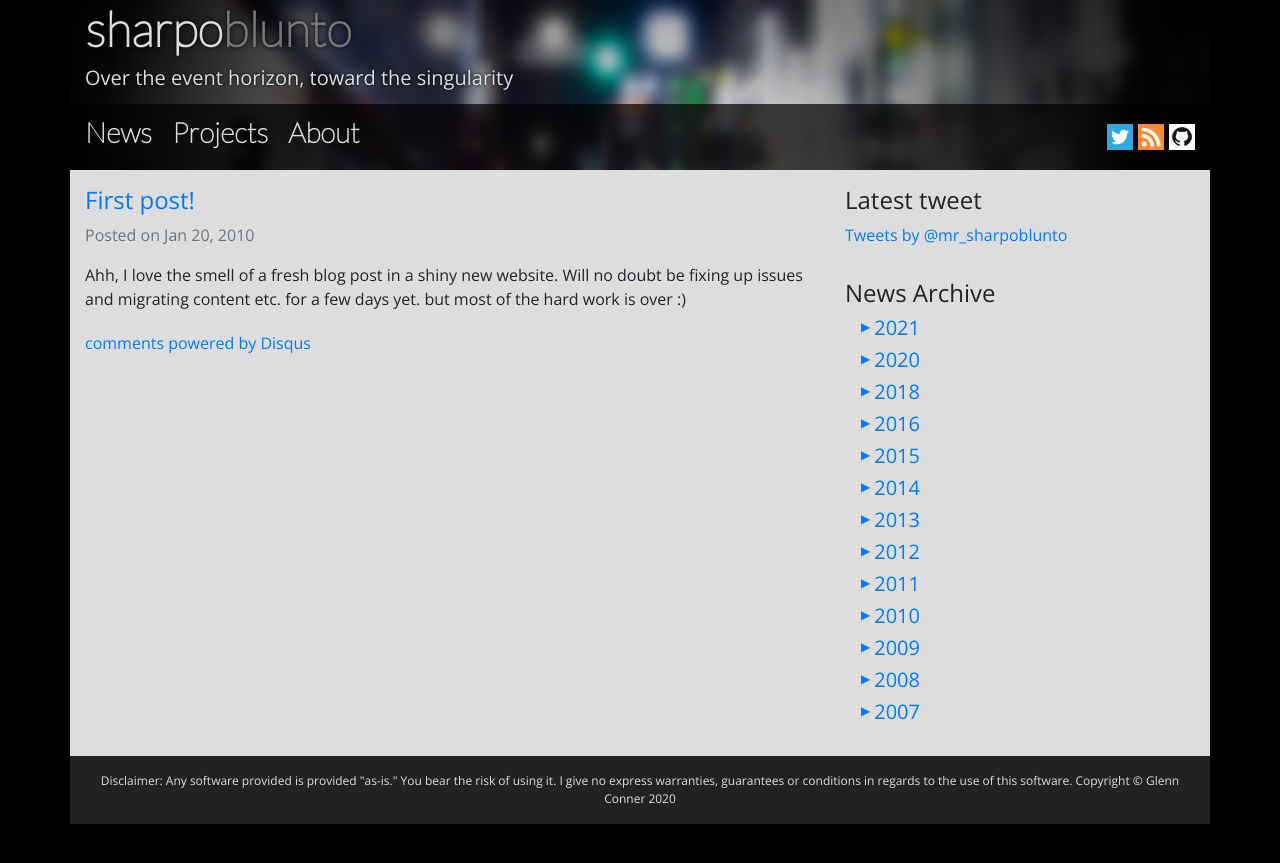
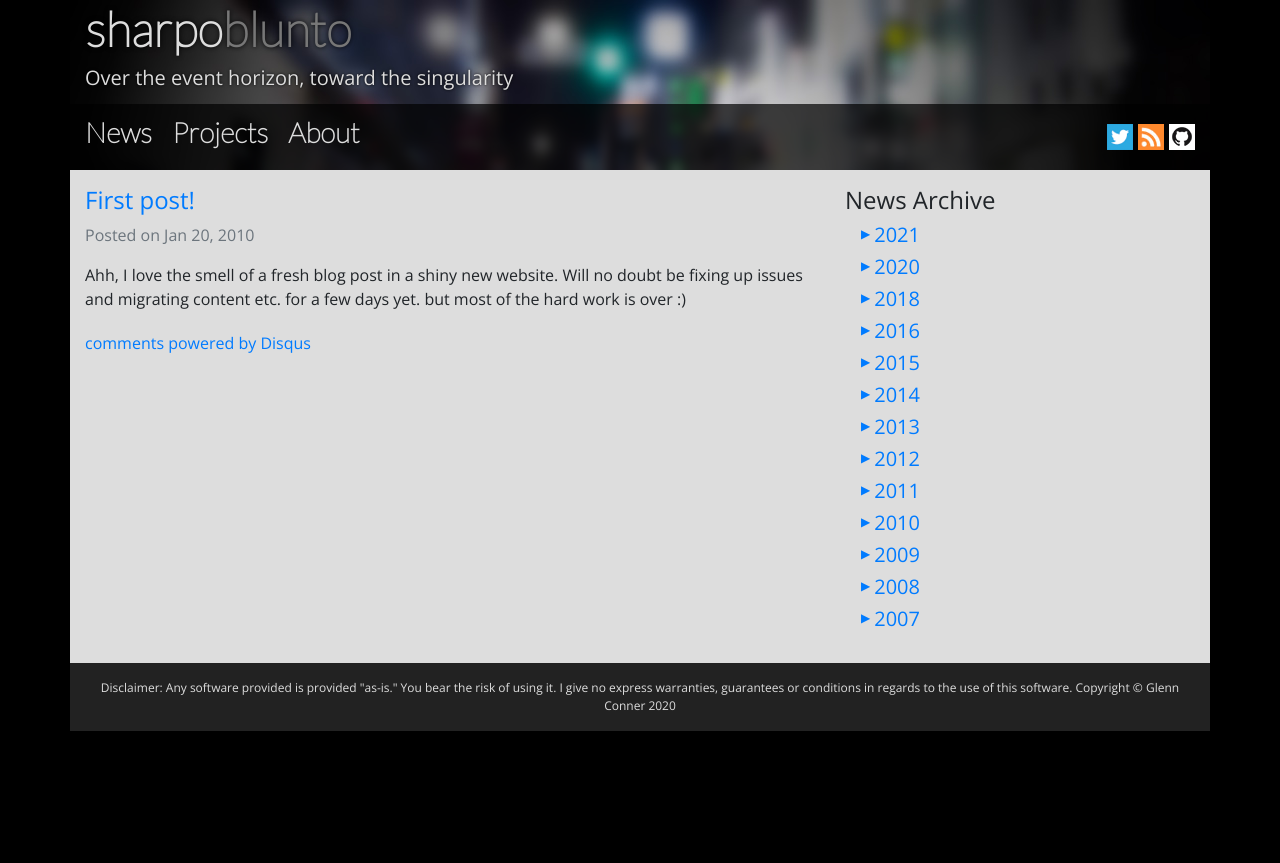
Before and after one commit to mrsharpoblunto/sharpoblunto.com, a Jekyll site: the page built from _posts/2010-01-20-first-post!.markdown, in a window 1280 px wide. Shown: the top 863 px of the page. Built offline with Jekyll 4.4.1, drawn with Linux system fonts in a browser that asks for light colours; comment, search, counter and statistics services are not loaded.

Commit message:
removed busted twitter widget

```diff
--- a/_includes/archive.html
+++ b/_includes/archive.html
@@ -1,12 +1,3 @@
-<div class="hidden-phone content side-content">
-<h4>Latest tweet</h4>
-<a class="twitter-timeline"  href="https://twitter.com/mr_sharpoblunto"
-    data-widget-id="676994886466412544"
-    data-width="380"
-    data-tweet-limit="1"
-    data-chrome="noheader nofooter noborders">Tweets by @mr_sharpoblunto</a>
-<script type="text/javascript">!function(d,s,id){var js,fjs=d.getElementsByTagName(s)[0],p=/^http:/.test(d.location)?'http':'https';if(!d.getElementById(id)){js=d.createElement(s);js.id=id;js.src=p+"://platform.twitter.com/widgets.js";fjs.parentNode.insertBefore(js,fjs);}}(document,"script","twitter-wjs");</script>
-</div>
 <div class="hidden-phone news-archive content side-content">
 <h4>News Archive</h4>
  <ul>
```
